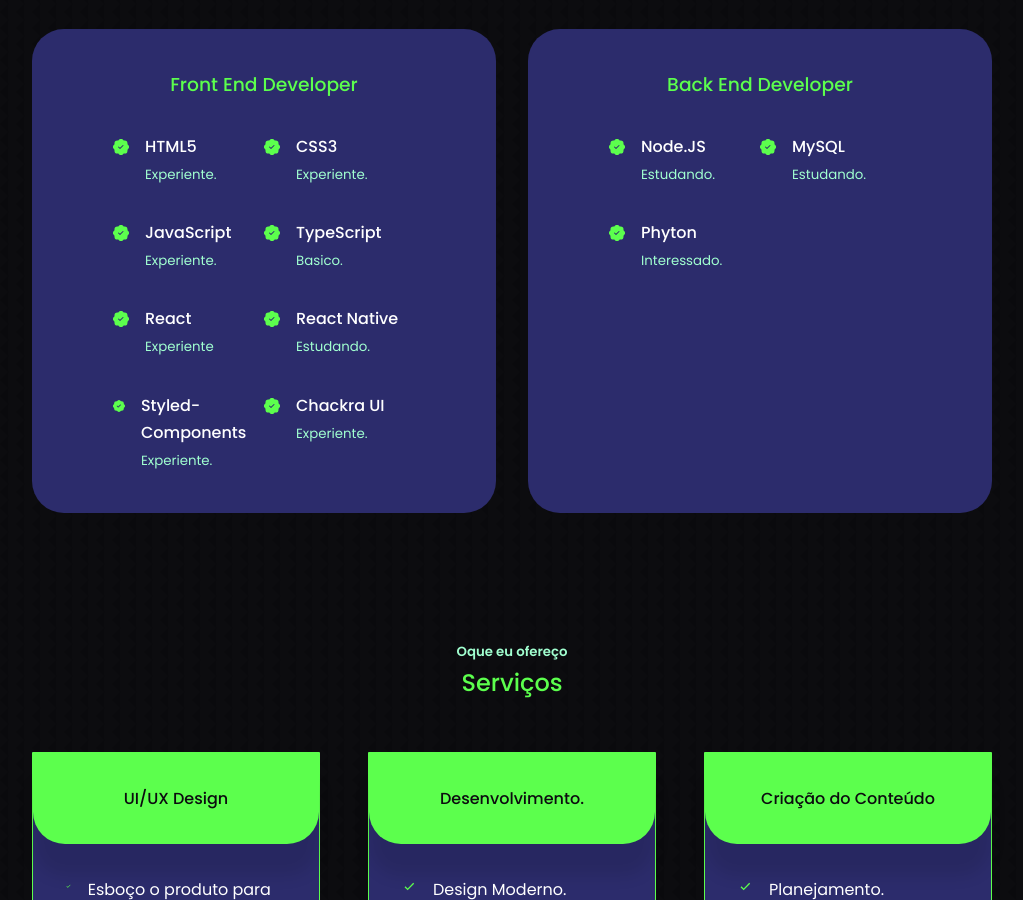
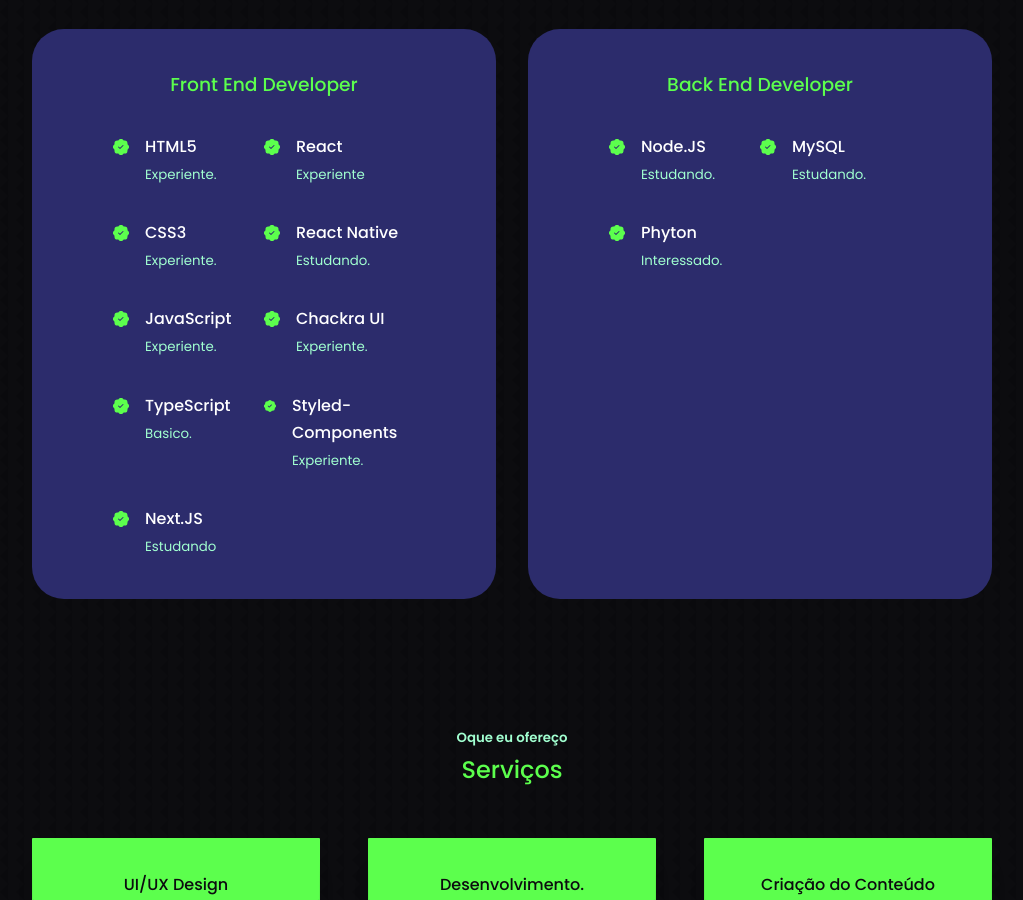
Before and after one commit to matheusscode/portfolio, a React (Vite) app: page / in a window 1280 px wide. Shown: the part 1900-2800 px from the top of the page, without its empty margins (128-1151 px from the left). Built offline with nearby package versions, Linux system fonts and the light colour scheme.

Commit message:
10 commit

```diff
--- a/src/components/Experience/Experience.jsx
+++ b/src/components/Experience/Experience.jsx
@@ -22,8 +22,22 @@
             <article className="experience__details">
               <BsPatchCheckFill className="experience__details-icon" />
               <div>
+                <h4>React</h4>
+                <small className="text-light">Experiente</small>
+              </div>
+            </article>
+            <article className="experience__details">
+              <BsPatchCheckFill className="experience__details-icon" />
+              <div>
                 <h4>CSS3</h4>
                 <small className="text-light">Experiente.</small>
+              </div>
+            </article>
+            <article className="experience__details">
+              <BsPatchCheckFill className="experience__details-icon" />
+              <div>
+                <h4>React Native</h4>
+                <small className="text-light">Estudando.</small>
               </div>
             </article>
             <article className="experience__details">
@@ -36,24 +50,18 @@
             <article className="experience__details">
               <BsPatchCheckFill className="experience__details-icon" />
               <div>
-                <h4>TypeScript</h4>
-                <small className="text-light">Basico.</small>
+                <h4>Chackra UI</h4>
+                <small className="text-light">Experiente.</small>
               </div>
             </article>
             <article className="experience__details">
               <BsPatchCheckFill className="experience__details-icon" />
               <div>
-                <h4>React</h4>
-                <small className="text-light">Experiente</small>
+                <h4>TypeScript</h4>
+                <small className="text-light">Basico.</small>
               </div>
             </article>
-            <article className="experience__details">
-              <BsPatchCheckFill className="experience__details-icon" />
-              <div>
-                <h4>React Native</h4>
-                <small className="text-light">Estudando.</small>
-              </div>
-            </article>
+
             <article className="experience__details">
               <BsPatchCheckFill className="experience__details-icon" />
               <div>
@@ -64,8 +72,8 @@
             <article className="experience__details">
               <BsPatchCheckFill className="experience__details-icon" />
               <div>
-                <h4>Chackra UI</h4>
-                <small className="text-light">Experiente.</small>
+                <h4>Next.JS</h4>
+                <small className="text-light">Estudando</small>
               </div>
             </article>
           </div>
```
